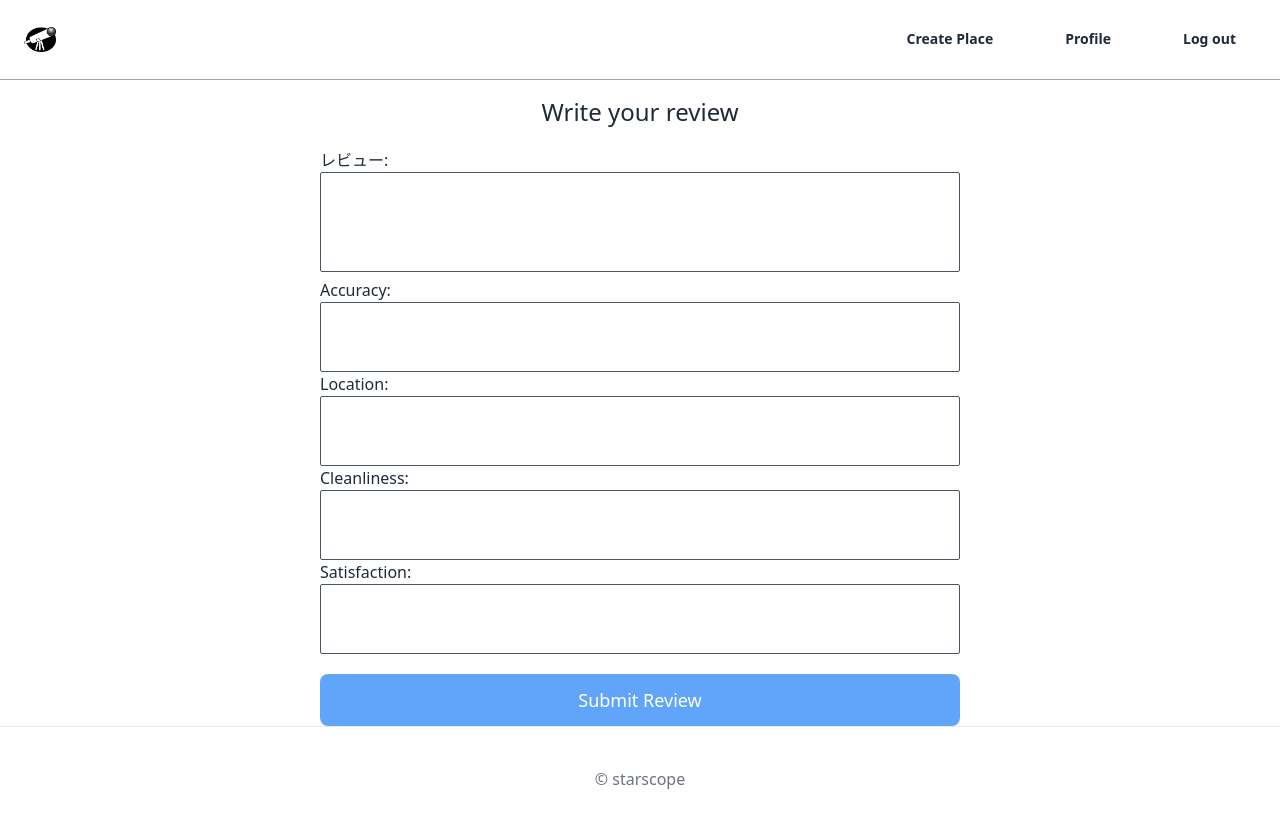
After one commit to abel9851/starscope, a Django app: page /reviews/1/ in a window 1280 px wide. The commit adds this page. Run offline with Django 3.2, Linux system fonts and the light colour scheme; the visitor is signed in with stand-in values (Sample User, id 1); data that the repository does not hold is empty; style sheets or scripts are compiled from the project's sources; some libraries are stand-ins or nearby versions.

Commit message:
Add review function

```diff
--- a/config/urls.py
+++ b/config/urls.py
@@ -23,6 +23,7 @@ urlpatterns = [
     path("admin/", admin.site.urls),
     path("places/", include("places.urls", namespace="places")),
     path("users/", include("users.urls", namespace="users")),
+    path("reviews/", include("reviews.urls", namespace="reviews")),
 ]
 
 if settings.DEBUG:
--- /dev/null
+++ b/core/managers.py
@@ -0,0 +1,9 @@
+from django.db import models
+
+
+class CustomModelManager(models.Manager):
+    def get_or_none(self, **kwargs):
+        try:
+            return self.get(**kwargs)
+        except self.model.DoesNotExist:
+            return None
--- a/core/models.py
+++ b/core/models.py
@@ -1,4 +1,5 @@
 from django.db import models
+from . import managers
 
 
 class TimeStampedModel(models.Model):
@@ -7,6 +8,7 @@ class TimeStampedModel(models.Model):
 
     created = models.DateTimeField(auto_now_add=True)
     updated = models.DateTimeField(auto_now=True)
+    objects = managers.CustomModelManager()
 
     class Meta:
         abstract = True
--- /dev/null
+++ b/reviews/forms.py
@@ -0,0 +1,24 @@
+from django import forms
+from . import models
+
+
+class CreateReviewForm(forms.ModelForm):
+
+    accuracy = forms.IntegerField(max_value=5, min_value=1)
+    location = forms.IntegerField(max_value=5, min_value=1)
+    cleanliness = forms.IntegerField(max_value=5, min_value=1)
+    satisfaction = forms.IntegerField(max_value=5, min_value=1)
+
+    class Meta:
+        model = models.Review
+        fields = (
+            "review",
+            "accuracy",
+            "location",
+            "cleanliness",
+            "satisfaction",
+        )
+
+    def save(self):
+        review = super().save(commit=False)
+        return review
--- a/reviews/models.py
+++ b/reviews/models.py
@@ -1,4 +1,5 @@
 from django.db import models
+from django.core.validators import MinValueValidator, MaxValueValidator
 from core import models as core_models
 
 
@@ -7,10 +8,18 @@ class Review(core_models.TimeStampedModel):
     """ Review Model Definition """
 
     review = models.TextField(verbose_name="レビュー")
-    accuracy = models.IntegerField(verbose_name="正確性")
-    location = models.IntegerField(verbose_name="位置")
-    cleanliness = models.IntegerField(verbose_name="淸潔")
-    satisfaction = models.IntegerField(verbose_name="満足度")
+    accuracy = models.IntegerField(
+        verbose_name="正確性", validators=[MinValueValidator(1), MaxValueValidator(5)]
+    )
+    location = models.IntegerField(
+        verbose_name="位置", validators=[MinValueValidator(1), MaxValueValidator(5)]
+    )
+    cleanliness = models.IntegerField(
+        verbose_name="淸潔", validators=[MinValueValidator(1), MaxValueValidator(5)]
+    )
+    satisfaction = models.IntegerField(
+        verbose_name="満足度", validators=[MinValueValidator(1), MaxValueValidator(5)]
+    )
     user = models.ForeignKey(
         "users.User", related_name="reviews", on_delete=models.CASCADE
     )
@@ -26,3 +35,6 @@ class Review(core_models.TimeStampedModel):
         return round(avg, 2)
 
     rating_average.short_description = "Avg."
+
+    class Meta:
+        ordering = ("-created",)
--- /dev/null
+++ b/reviews/urls.py
@@ -0,0 +1,11 @@
+from django.urls import path
+from . import views
+
+app_name = "reviews"
+
+urlpatterns = [
+    path("<int:place>/", views.form_review, name="form"),
+    path("create/<int:place>/", views.create_review, name="create"),
+    path("update/<int:place>/<int:comment>", views.update_review, name="update"),
+    path("delete/<int:place>/<int:comment>", views.delete_review, name="delete"),
+]
--- a/reviews/views.py
+++ b/reviews/views.py
@@ -1,3 +1,65 @@
-from django.shortcuts import render
+from django.contrib import messages
+from django.shortcuts import render, redirect, reverse, get_object_or_404
+from django.views.generic import View
+from django.contrib.auth.decorators import login_required
+from places import models as place_models
+from . import models as review_models
+from . import forms
 
-# Create your views here.
+
+@login_required
+def form_review(request, place):
+    place = place_models.Place.objects.get_or_none(pk=place)
+    form = forms.CreateReviewForm()
+    return render(request, "reviews/form.html", {"form": form, "place": place})
+
+
+@login_required
+def create_review(request, place):
+    if request.method == "POST":
+        form = forms.CreateReviewForm(request.POST)
+        place = place_models.Place.objects.get_or_none(pk=place)
+        if not place:
+            return redirect(reverse("core:home"))
+        if form.is_valid():
+            review = form.save()
+            review.place = place
+            review.user = request.user
+            review.save()
+            messages.success(request, "Place reviewed")
+            return redirect(reverse("places:detail", kwargs={"pk": place.pk}))
+
+
+@login_required
+def update_review(request, place, comment):
+    review = get_object_or_404(review_models.Review, pk=comment)
+    place = place_models.Place.objects.get_or_none(pk=place)
+
+    if request.user != review.user:
+        messages.error(request, "You can't")
+        return redirect(reverse("places:detail", kwargs={"pk": place.pk}))
+
+    if request.method == "POST":
+        form = forms.CreateReviewForm(request.POST, instance=review)
+        if form.is_valid():
+            messages.success(request, "Review updated")
+            review = form.save()
+            review.save()
+            return redirect(reverse("places:detail", kwargs={"pk": place.pk}))
+    else:
+        form = forms.CreateReviewForm(instance=review)
+    return render(request, "reviews/update.html", {"form": form})
+
+
+@login_required
+def delete_review(request, place, comment):
+    review = get_object_or_404(review_models.Review, pk=comment)
+    place = place_models.Place.objects.get_or_none(pk=place)
+
+    if request.user != review.user:
+        messages.error(request, "You can't")
+        return redirect(reverse("places:detail", kwargs={"pk": place.pk}))
+
+    messages.success(request, "Review deleted")
+    review.delete()
+    return redirect(reverse("places:detail", kwargs={"pk": place.pk}))
--- /dev/null
+++ b/templates/reviews/form.html
@@ -0,0 +1,18 @@
+{% extends "base.html" %}
+
+{% block page_title %}
+    Uploading Review
+{% endblock page_title %}
+
+{% block search-bar %}
+{% endblock search-bar %}
+
+{% block content %}
+        <span class="font-medium text-2xl text-center w-full block mb-5">Write your review</span>
+        <form action="{% url 'reviews:create' place.pk %}" method="POST" class="w-1/2 mx-auto">
+            {% csrf_token %}
+            {{form}}
+            <button class="btn-link mt-5">Submit Review</button>
+        </form>
+
+{% endblock content %}
```
Also changed, not shown: templates/places/place_detail.html (+10 -1 lines), templates/reviews/update.html (added, +18 -0 lines).
